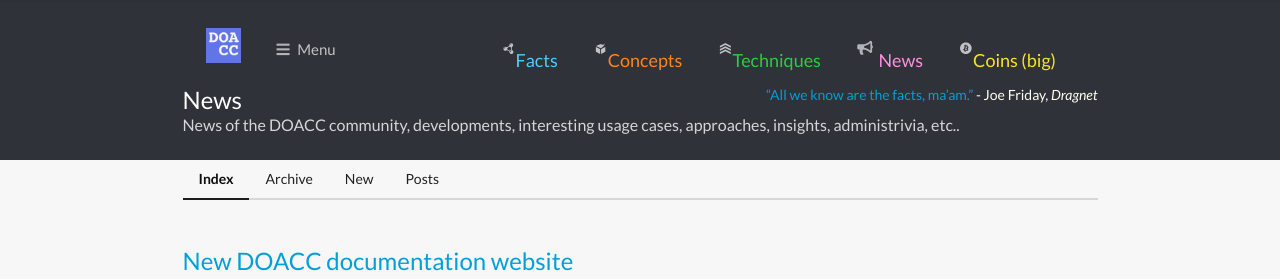
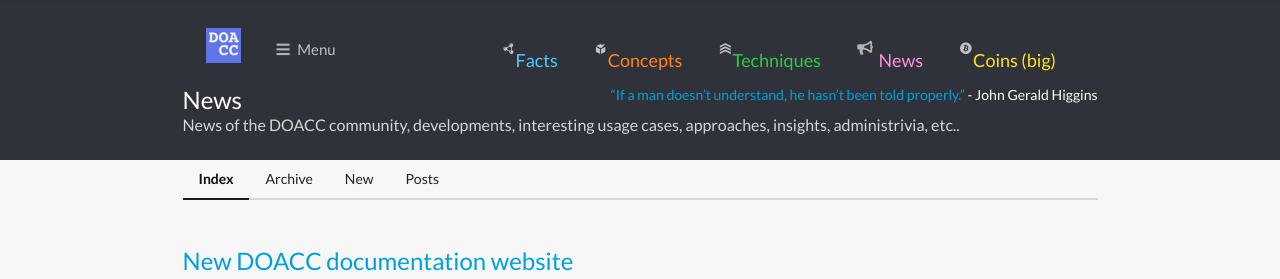
Before and after one commit to DOACC/DOACC.github.io, a Jekyll site: the page built from posts/index.md, in a window 1280 px wide. Shown: the top 279 px of the page. Built offline with Jekyll 4.4.1, drawn with Linux system fonts in a browser that asks for light colours; nearby versions of some CDN libraries; some web fonts are replaced; a script that is not in the unit is left out.

Commit message:
in memoriam

```diff
--- a/_layouts/post-index.html
+++ b/_layouts/post-index.html
@@ -23,8 +23,8 @@
       <div class="subheader">
         <div class="container">
           <div class="right-content">
-            <a href="#">“All we know are the facts, ma’am.”</a> <span class="rth"> - Joe Friday, <i>Dragnet</i></span>
-          </div>
+           <a href="#">“If a man doesn’t understand, he hasn’t been told properly.”</a> <span class="rth"> - John Gerald Higgins</span>
+           </div>
           <h2 class="ui header inverted">News
             <div class="sub header">News of the DOACC community, developments, interesting usage cases, approaches, insights, administrivia, etc..</div>
           </h2>
--- a/_layouts/post.html
+++ b/_layouts/post.html
@@ -23,7 +23,7 @@
        <div class="subheader">
         <div class="container">
           <div class="right-content">
-            <a href="#">“Listen up.”</a> <span class="rth"> - Joe Friday, <i>Dragnet</i></span>
+            <a href="#">“If a man doesn’t understand, he hasn’t been told properly.”</a> <span class="rth"> - John Gerald Higgins</span>
           </div>
           <h2 class="ui header inverted">{{page.title}}
             <div class="sub header">{{page.excerpt}}</div>
```
